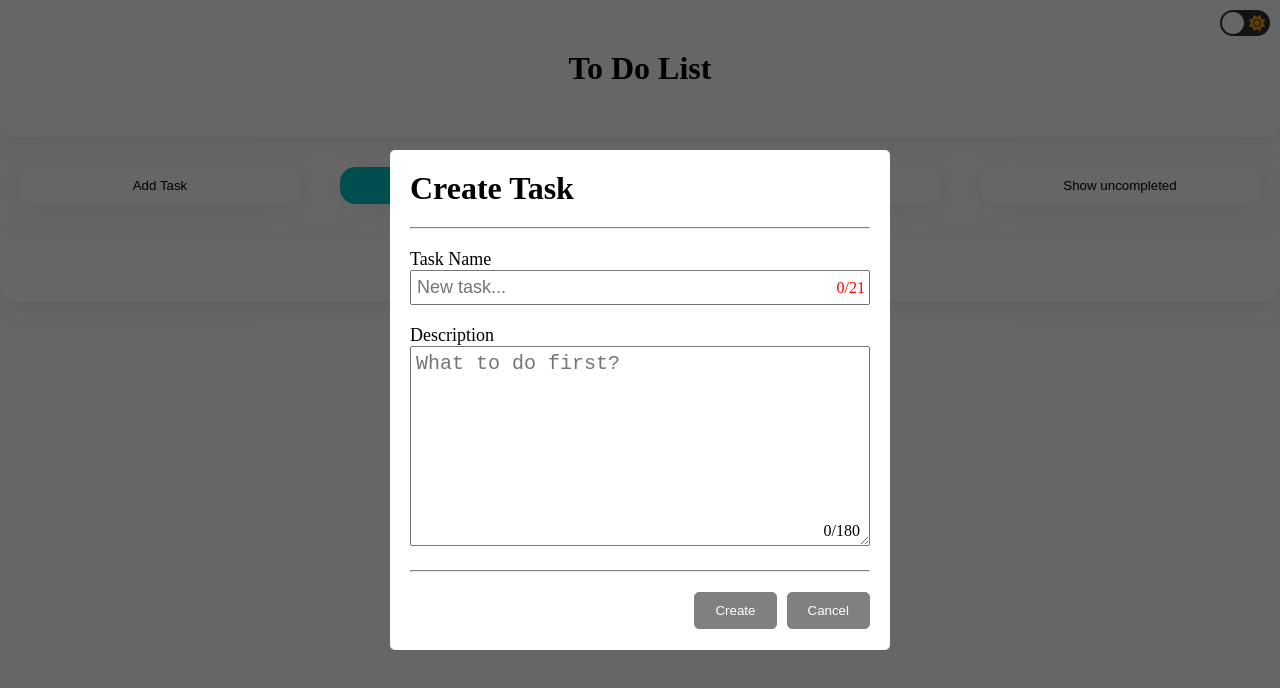
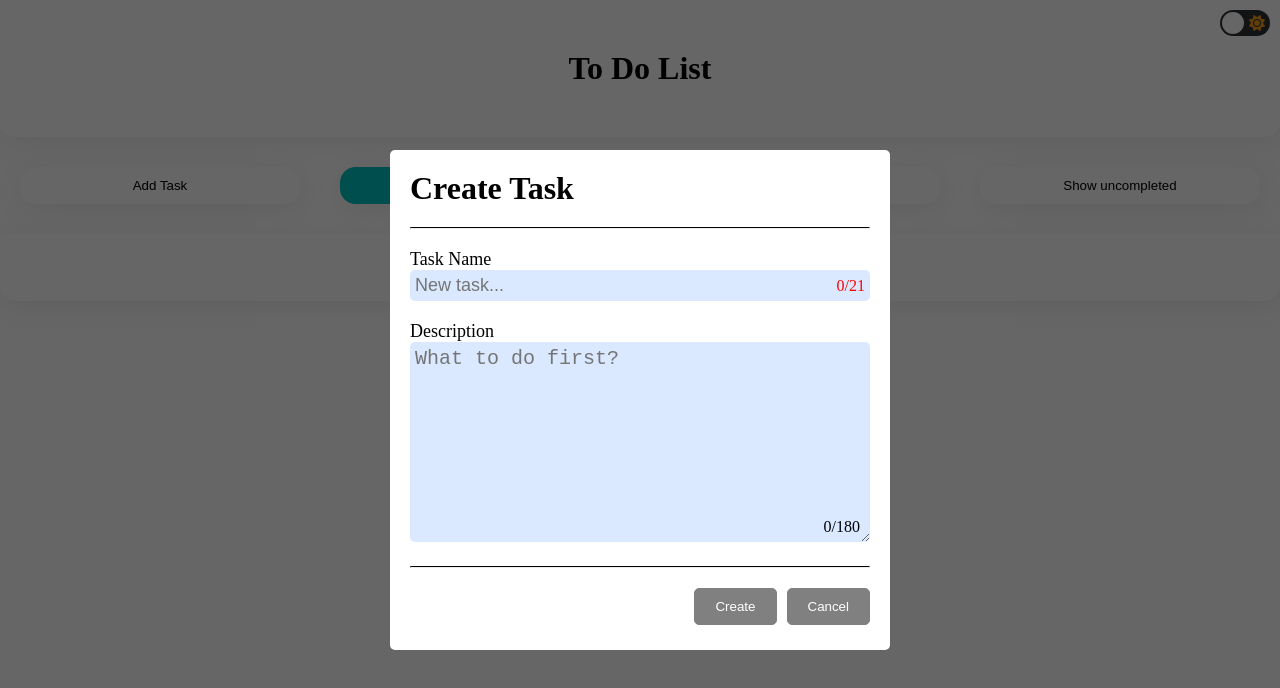
Before and after one commit to ShapovalDanylo/ToDoList, a React (Create React App) app: page / in a window 1280 px wide. Both pictures are taken after a click on the button "Add Task". Shown: the top 688 px of the page. Built offline with nearby package versions, Linux system fonts and the light colour scheme; a web font is replaced by a local one.

Commit message:
Fixed modal's theme color

```diff
--- a/src/components/ModalWindow/ModalWindow.jsx
+++ b/src/components/ModalWindow/ModalWindow.jsx
@@ -23,7 +23,7 @@ const ModalWindow = ({setModal, addTask="", editTask = "", task=""}) => {
         addTask({
             name: taskName,
             description: taskDescription,
-            color: `#${Math.floor(Math.random()*16777215).toString(16)}`,
+            color: `#${Math.floor(Math.random() * 2 ** 24).toString(16).padStart(6, `0`)}`,
             isDone: false,
             id: uuid()
         });
--- a/src/components/ModalWindow/ModalWindow.module.css
+++ b/src/components/ModalWindow/ModalWindow.module.css
@@ -12,7 +12,7 @@
     position: fixed;
     width: 500px;
     height: 500px;
-    background: white;
+    background: var(--component-background-default);
     margin: auto;
     top: 0;
     left: 0;
@@ -25,11 +25,13 @@
 
 .lines {
     margin: 20px 0;
-    border-top: 1px solid grey;
+    border-top: 1px solid var(--text-background-default);
+    background-color: var(--text-background-default);
 }
 
 .form__el label {
     font-size: 18px;
+    color: var(--text-background-default);
 }
 
 .form__el_wrapper {
@@ -40,23 +42,33 @@
     position: absolute;
     top: calc(50% - 35px/4);
     right: 5px;
+    color: var(--text-background-default);
 }
 
 .form__textarea_limit {
     position: absolute;
     bottom: 10px;
     right: 10px;
+    color: var(--text-background-default);
 }
 
 .taskName input{
     width: 100%;
     padding: 5px;
     font-size: 18px;
-    color: rgb(75, 73, 73);
+    color: var(--text-background-default);
+    background-color: var(--card-background-default);
+    outline: none;
+    border-radius: 5px;
+    border: none;
 }
 
 .taskName {
     margin-bottom: 20px;
+}
+
+.modal__header h1{
+    color: var(--text-background-default);
 }
 
 .description textarea{
@@ -64,6 +76,11 @@
     height: 200px;
     font-size: 20px;
     padding: 5px;
+    background-color: var(--card-background-default);
+    color: var(--text-background-default);
+    outline: none;
+    border-radius: 5px;
+    border: none;
 }
 
 .modal__footer {
--- a/src/components/TaskList/TaskList.jsx
+++ b/src/components/TaskList/TaskList.jsx
@@ -3,6 +3,8 @@ import TaskListItem from '../TaskListItem/TaskListItem';
 import classes from './TaskList.module.css';
 
 const TaskList = ({filtered, deleteTask, updateListArr, updateTaskStatus, button}) => {
+
+    console.log(filtered)
 
     return (
         <div className={filtered.length ? `${classes.taskList_wrapper}` : `${classes.ifNone}`}>
--- a/src/components/TaskListItem/TaskListItem.jsx
+++ b/src/components/TaskListItem/TaskListItem.jsx
@@ -19,6 +19,7 @@ const TaskListItem = ({task, deleteTask, updateListArr, updateTaskStatus}) => {
     const handleChangeStatus = () => {
         updateTaskStatus(task)
     }
+
 
     return (
         <>
```
